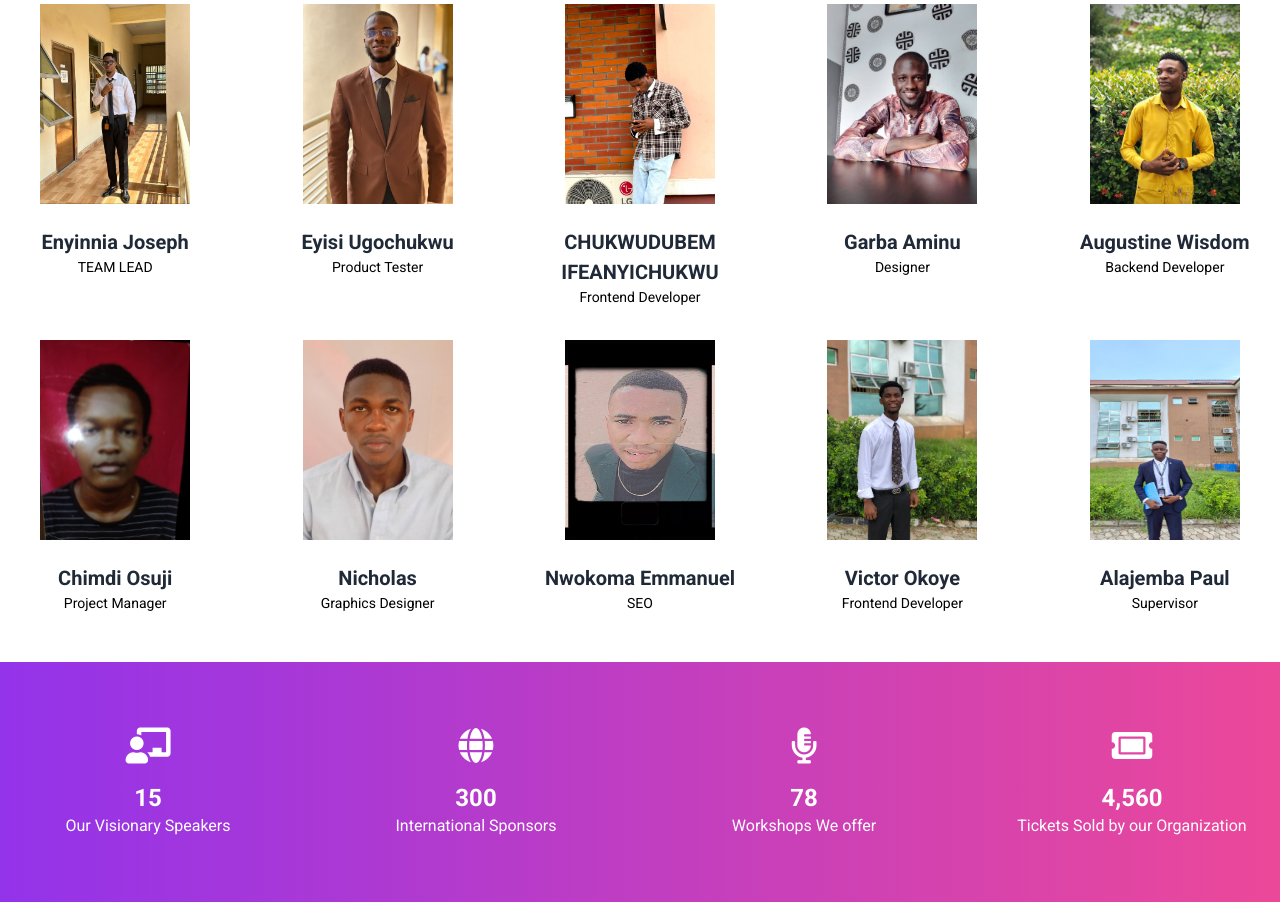
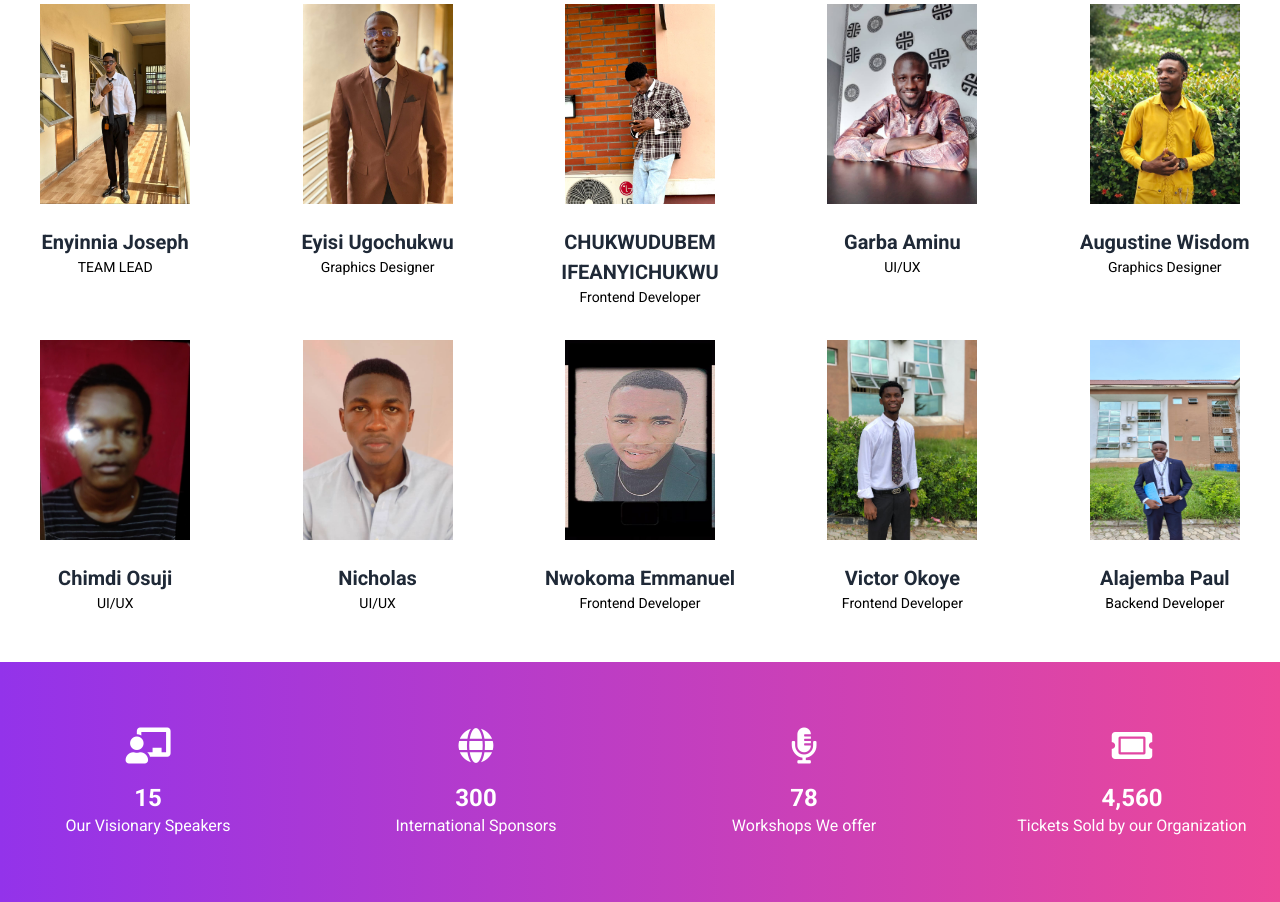
Before and after one commit to neuralnex/conference, a Flask app: page /speakers in a window 1280 px wide. Shown: the part 232-1134 px from the top of the page. Run offline with Flask 3, Linux system fonts and the light colour scheme; some libraries are stand-ins or nearby versions.

Commit message:
add update

```diff
--- a/templates/speakers.html
+++ b/templates/speakers.html
@@ -47,7 +47,7 @@
                     <img alt="jabbar" src="{{ url_for('static', filename='images/jabbar.jpg') }}"/>
                 </div>
                 <h2>Eyisi Ugochukwu</h2>
-                <p style="color: black;">Product Tester</p>
+                <p style="color: black;">Graphics Designer</p>
             </div>
             <div class="speaker-card">
                 <div class="relative inline-block">
@@ -61,35 +61,35 @@
                     <img alt="aminu" src="{{ url_for('static', filename='images/aminu.jpg') }}" />
                 </div>
                 <h2>Garba Aminu</h2>
-                <p style="color: black;">Designer</p>
+                <p style="color: black;">UI/UX</p>
             </div>
             <div class="speaker-card">
                 <div class="relative inline-block">
                     <img alt="aug" src="{{ url_for('static', filename='images/augustine.jpg') }}" />
                 </div>
                 <h2>Augustine Wisdom</h2>
-                <p style="color: black;">Backend Developer</p>
+                <p style="color: black;">Graphics Designer</p>
             </div>
             <div class="speaker-card">
                 <div class="relative inline-block">
                     <img alt="elsa " src="{{ url_for('static', filename='images/elsa.jpg') }}" />
                 </div>
                 <h2>Chimdi Osuji</h2>
-                <p style="color: black;">Project Manager</p>
+                <p style="color: black;">UI/UX</p>
             </div>
             <div class="speaker-card">
                 <div class="relative inline-block">
                     <img alt="nico" src="{{ url_for('static', filename='images/nicholas.jpg') }}" />
                 </div>
                 <h2>Nicholas</h2>
-                <p style="color: black;">Graphics Designer</p>
+                <p style="color: black;">UI/UX</p>
             </div>
             <div class="speaker-card">
                 <div class="relative inline-block">
                     <img alt="nwoks" src="{{ url_for('static', filename='images/Nwokoma.jpg') }}" />
                 </div>
                 <h2>Nwokoma Emmanuel</h2>
-                <p style="color: black;">SEO</p>
+                <p style="color: black;">Frontend Developer</p>
             </div>
             <div class="speaker-card">
                 <div class="relative inline-block">
@@ -103,7 +103,7 @@
                     <img alt="paul" src="{{ url_for('static', filename='images/paundit.jpg') }}" />
                 </div>
                 <h2>Alajemba Paul</h2>
-                <p style="color: black;">Supervisor</p>
+                <p style="color: black;">Backend Developer</p>
             </div>
         </div>
     </div>
```
